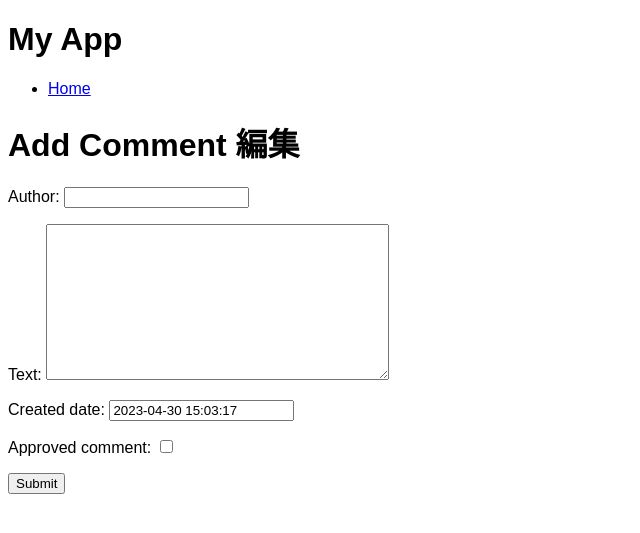
After one commit to goat2130/Django-portfolio-first, a Django app: page /post/2/comment/ in a window 1280 px wide. The commit adds this page. Shown: the top 533 px of the page, without its empty margins (0-640 px from the left). Run offline with Django 4.2, Linux system fonts and the light colour scheme; data comes from the database, SQL or seed files in the repository; both versions use the stored data as it was after the commit.

Commit message:
feat: #1.2 コメント機能といいね機能を追加する。日時の入力に問題有

```diff
--- a/config/settings.py
+++ b/config/settings.py
@@ -37,6 +37,8 @@ INSTALLED_APPS = [
     'django.contrib.sessions',
     'django.contrib.messages',
     'django.contrib.staticfiles',
+    'django.contrib.sites',
+    'django_comments',
     'myapp',
 ]
 
@@ -112,9 +114,9 @@ LOGIN_REDIRECT_URL = '/'
 # Internationalization
 # https://docs.djangoproject.com/en/4.2/topics/i18n/
 
-LANGUAGE_CODE = 'en-us'
+LANGUAGE_CODE = 'ja'
 
-TIME_ZONE = 'UTC'
+TIME_ZONE = 'Asia/Tokyo'
 
 USE_I18N = True
 
--- a/myapp/forms.py
+++ b/myapp/forms.py
@@ -1,16 +1,28 @@
 from django import forms
-from .models import Post
+from .models import Post, Comment
 from django.contrib.auth.forms import UserCreationForm
 from django.contrib.auth.models import User
+
+# post
 class PostForm(forms.ModelForm):
 
     class Meta:
         model = Post
         fields = ('title', 'content', 'author')
 
+# signup
 class SignUpForm(UserCreationForm):
     email = forms.EmailField()
 
     class Meta:
         model = User
         fields = ('username', 'email', 'password1', 'password2')
+
+# comment
+class CommentForm(forms.ModelForm):
+    class Meta:
+        model = Comment
+        fields = ('author', 'text', 'created_date', 'approved_comment')
+        widgets = {
+            'text': forms.Textarea(attrs={'class': 'form-control'}),
+        }
--- a/myapp/models.py
+++ b/myapp/models.py
@@ -1,5 +1,8 @@
 from django.db import models
 from django.conf import settings
+from django.utils import timezone
+
+
 
 class Post(models.Model):
     title = models.CharField(max_length=200)
@@ -13,3 +16,18 @@ class Post(models.Model):
         return self.title
 
 from django.conf import settings
+
+
+class Comment(models.Model):
+    post = models.ForeignKey(Post, on_delete=models.CASCADE, related_name='comments')
+    author = models.CharField(max_length=200)
+    text = models.TextField()
+    created_date = models.DateTimeField(default=timezone.now)
+    approved_comment = models.BooleanField(default=False)
+
+    def approve(self):
+        self.approved_comment = True
+        self.save()
+
+    def __str__(self):
+        return self.text
--- /dev/null
+++ b/myapp/templates/myapp/add_comment_to_post.html
@@ -0,0 +1,10 @@
+{% extends 'base.html' %}
+
+{% block content %}
+  <h1>Add Comment 編集</h1>
+  <form method="POST" class="comment-form" action="{% url 'add_comment_to_post' pk=post.pk %}">
+      {% csrf_token %}
+      {{ form.as_p }}
+      <button type="submit" class="btn btn-primary">Submit</button>
+  </form>
+{% endblock %}
--- a/myapp/urls.py
+++ b/myapp/urls.py
@@ -1,5 +1,6 @@
 from django.urls import path
 from . import views
+from .views import post_detail, add_comment_to_post
 
 
 urlpatterns = [
@@ -8,4 +9,5 @@ urlpatterns = [
     path('post/<int:pk>/', views.post_detail, name='post_detail'),
     path('post/<int:pk>/delete/', views.post_delete, name='post_delete'),
     path('post/<int:pk>/like/', views.post_like, name='post_like'),
+    path('post/<int:pk>/comment/', views.add_comment_to_post, name='add_comment_to_post'),
 ]
--- a/myapp/views.py
+++ b/myapp/views.py
@@ -8,8 +8,16 @@ from django.urls import reverse_lazy
 from django.views import generic
 from .forms import SignUpForm
 from django.contrib.auth import login
+from .forms import CommentForm
+from django.utils import timezone
+from django_comments.models import Comment
+from django.urls import reverse
 
 
+
+
+
+# Post Function
 def post_list(request):
     posts = Post.objects.all()
     context = {'posts': posts}
@@ -25,9 +33,9 @@ def post_create(request):
         form = PostForm()
     return render(request, 'myapp/post_form.html', {'form': form})
 
-def post_detail(request, pk):
-    post = get_object_or_404(Post, pk=pk)
-    return render(request, 'myapp/post_detail.html', {'post': post})
+# def post_detail(request, pk):
+#    post = get_object_or_404(Post, pk=pk)
+#    return render(request, 'myapp/post_detail.html', {'post': post})
 
 def post_delete(request, pk):
     post = get_object_or_404(Post, pk=pk)
@@ -36,7 +44,7 @@ def post_delete(request, pk):
 
 
 
-@login_required
+# login_required
 def post_like(request, pk):
     post = get_object_or_404(Post, pk=pk)
     if request.user in post.likes.all():
@@ -61,3 +69,60 @@ def signup(request):
     else:
         form = SignUpForm()
     return render(request, 'registration/signup.html', {'form': form})
+
+
+# Comment Function
+from .forms import CommentForm
+
+def comment_approve(request, pk):
+    comment = get_object_or_404(Comment, pk=pk)
+    comment.approve()
+    return redirect('post_detail', pk=comment.post.pk)
+
+def comment_remove(request, pk):
+    comment = get_object_or_404(Comment, pk=pk)
+    post_pk = comment.post.pk
+    comment.delete()
+    return redirect('post_detail', pk=post_pk)
+
+def post_detail(request, pk):
+    post = get_object_or_404(Post, pk=pk)
+    comments = post.comments.filter(approved_comment=True)
+    if request.method == 'POST':
+        form = CommentForm(request.POST)
+        if form.is_valid():
+            comment = form.save(commit=False)
+            comment.post = post
+            comment.save()
+            return redirect('post_detail', pk=post.pk)
+    else:
+        form = CommentForm()
+    return render(request, 'myapp/post_detail.html', {'post': post, 'form': form, 'comments': comments})
+
+def post_new(request):
+    if request.method == "POST":
+        form = PostForm(request.POST)
+        if form.is_valid():
+            post = form.save(commit=False)
+            post.author = request.user
+            post.published_date = timezone.now()
+            post.save()
+            return redirect('post_detail', pk=post.pk)
+    else:
+        form = PostForm()
+    return render(request, 'myapp/post_edit.html', {'form': form})
+from django.utils import timezone
+
+def add_comment_to_post(request, pk):
+    post = get_object_or_404(Post, pk=pk)
+    if request.method == 'POST':
+        form = CommentForm(request.POST)
+        if form.is_valid():
+            comment = form.save(commit=False)
+            comment.post = post
+            comment.created_date = timezone.now() # 現在の日時をセットする
+            comment.save()
+            return redirect(reverse('post_detail', kwargs={'pk': post.pk}))
+    else:
+        form = CommentForm()
+    return render(request, 'myapp/add_comment_to_post.html', {'form': form, 'post': post})
```
Also changed, not shown: myapp/templates/myapp/post_detail.html (+40 -1 lines), db.sqlite3, myapp/migrations/0003_comment.py (added).
